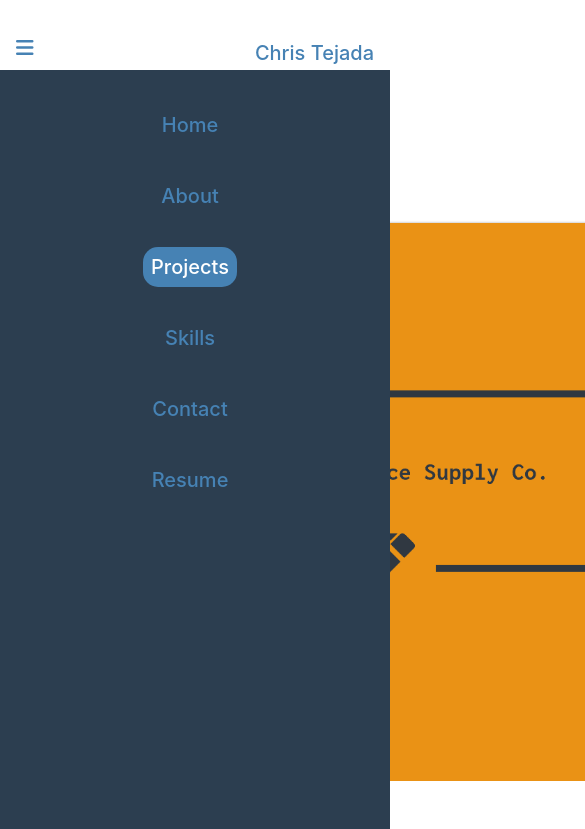
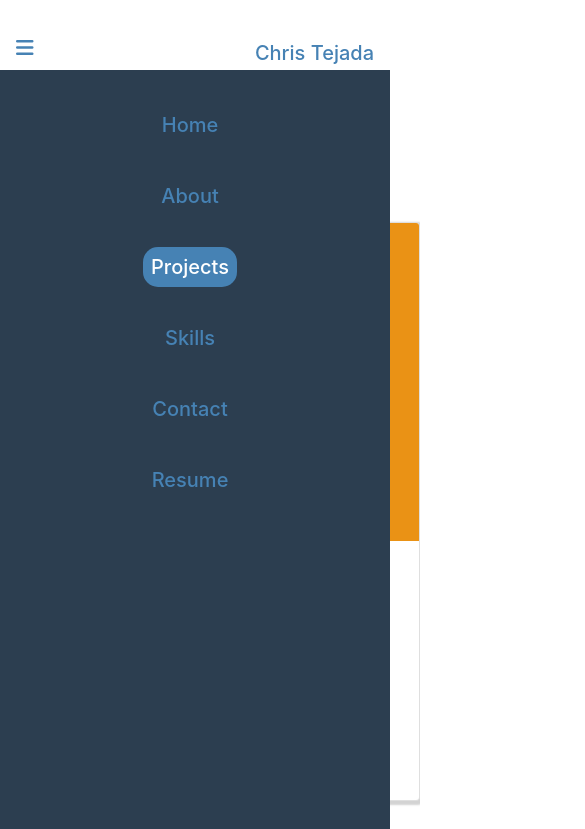
Before and after one commit to Chris2022/Personal-Website, a plain HTML site: page docs/projects.html in a window 390 px wide. Shown: the top 829 px of the page, 585 px wide, since content can reach past the window. Drawn offline with nearby package versions, Linux system fonts and the light colour scheme.

Commit message:
responsiveness updates for projects page

```diff
--- a/docs/CSS/style.css
+++ b/docs/CSS/style.css
@@ -945,6 +945,18 @@ to another. Used to animate this change */
     text-decoration: none;
     color: steelblue;
   }
+  /* MOBILE PROJECTS PAGE */
+  .projects-container .card{
+    width:20rem;
+  }
+  .projects-container {
+    padding: 0px 0px 50px 100px;
+    display: grid;
+    grid-template-columns: 1fr;
+    grid-template-rows: 1fr;
+    grid-gap: 30px 20px;
+  }
+
   /* MOBILE CONTACT PAGE */
   .main-contact .contain {
     text-align: center;
```
